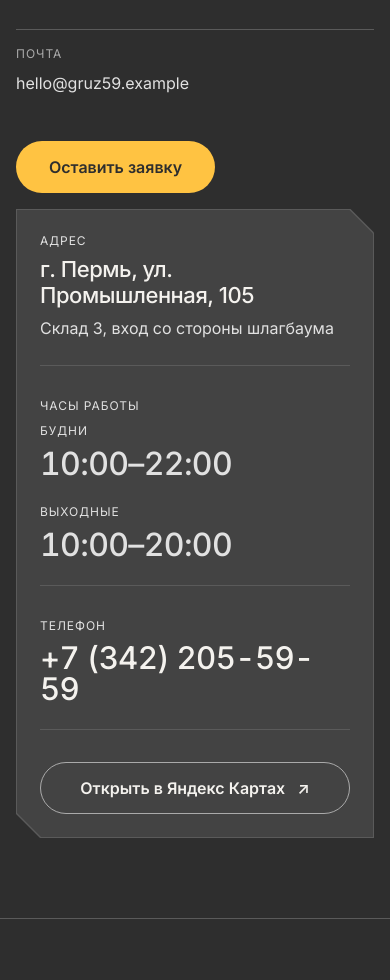
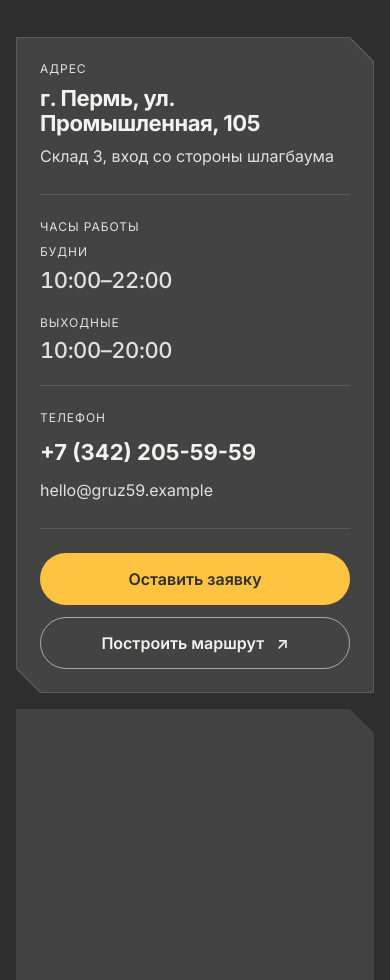
Before and after one commit to zab1yak/gruzoperevozki-landing, a website built with Vite: page index.html in a window 390 px wide. Shown: the part 10201-11181 px from the top of the page. Built offline with nearby package versions, Linux system fonts and the light colour scheme.

Commit message:
feat: yandex map in contacts
Contacts now pair an address card (address, hours, phone, email, request and route buttons) with an embedded Yandex Maps widget pinned to the building. No API key and no third-party script on our page, only an iframe with a title. The map is excluded from the reveal animation so the widget renders at full size.

```diff
--- a/src/components/animations.ts
+++ b/src/components/animations.ts
@@ -11,8 +11,6 @@ const TARGETS = [
   '.faq__item',
   '.guarantee',
   '.rating',
-  '.contacts__list > div',
-  '.contacts__actions',
 ].join(',');
 
 const HERO_TARGETS = '.hero__main > *, .quote-card';
--- a/src/components/contacts.ts
+++ b/src/components/contacts.ts
@@ -1,9 +1,18 @@
 import { company, contacts, cta, eyebrows, footer, nav } from '../content';
 import { button, sectionHead } from './ui';
 
-/** Обычная ссылка на поиск адреса в Яндекс Картах: без виджета, скриптов и iframe. */
-export function yandexMapsUrl(address: string): string {
-  return `https://yandex.ru/maps/?text=${encodeURIComponent(address)}`;
+/** Маршрут до адреса в Яндекс Картах: точку старта карты определят сами (открывается в новой вкладке). */
+export function yandexRouteUrl(address: string): string {
+  return `https://yandex.ru/maps/?rtext=~${encodeURIComponent(address)}&rtt=auto`;
+}
+
+/**
+ * Виджет Яндекс Карт без ключа и скриптов на нашей странице: iframe с меткой по координатам.
+ * Режим с меткой, а не поиск: у поиска на широком экране внизу висит пустая панель результатов.
+ */
+export function yandexMapWidgetUrl({ lat, lon }: { lat: number; lon: number }): string {
+  const point = `${lon},${lat}`;
+  return `https://yandex.ru/map-widget/v1/?ll=${encodeURIComponent(point)}&z=16&pt=${encodeURIComponent(`${point},pm2ylm`)}`;
 }
 
 export function renderContacts(): string {
@@ -20,19 +29,10 @@ export function renderContacts(): string {
   return `
     <section class="section" id="contacts" aria-labelledby="contacts-title">
       <div class="container grid grid--12 contacts">
+        <div class="span contacts__head" style="--span: 12">
+          ${sectionHead(eyebrows.contacts, contacts.title, 'contacts-title')}
+        </div>
         <div class="span contacts__info" style="--span: 5">
-          ${sectionHead(eyebrows.contacts, contacts.title, 'contacts-title')}
-          <dl class="contacts__list">
-            <div>
-              <dt class="label">${contacts.labels.email}</dt>
-              <dd><a class="contacts__link" href="mailto:${company.email}">${company.email}</a></dd>
-            </div>
-          </dl>
-          <div class="contacts__actions">
-            ${button({ label: cta.quote, href: '#quote' })}
-          </div>
-        </div>
-        <div class="span" style="--span: 7">
           <address class="card address">
             <div class="address__item">
               <p class="label">${contacts.labels.address}</p>
@@ -45,11 +45,14 @@ export function renderContacts(): string {
             </div>
             <div class="address__item">
               <p class="label">${contacts.labels.phone}</p>
-              <a class="address__phone stat-value" href="${company.phoneHref}">${company.phone}</a>
+              <a class="address__phone" href="${company.phoneHref}">${company.phone}</a>
+              <a class="contacts__link" href="mailto:${company.email}">${company.email}</a>
             </div>
+            <div class="address__actions">
+              ${button({ label: cta.quote, href: '#quote' })}
               <a
-              class="btn btn--ghost address__map"
-              href="${yandexMapsUrl(company.address)}"
+                class="btn btn--ghost"
+                href="${yandexRouteUrl(company.address)}"
                 target="_blank"
                 rel="noopener noreferrer"
               >
@@ -57,7 +60,18 @@ export function renderContacts(): string {
                 <span aria-hidden="true">↗</span>
                 <span class="visually-hidden">(${contacts.newTab})</span>
               </a>
+            </div>
           </address>
+        </div>
+        <div class="span contacts__map" style="--span: 7">
+          <iframe
+            class="contacts__frame"
+            src="${yandexMapWidgetUrl(company.coords)}"
+            title="${contacts.mapTitle}"
+            loading="lazy"
+            referrerpolicy="no-referrer-when-downgrade"
+            allowfullscreen
+          ></iframe>
         </div>
       </div>
     </section>`;
--- a/src/content.ts
+++ b/src/content.ts
@@ -15,6 +15,8 @@ export const company = {
   email: 'hello@gruz59.example',
   address: 'г. Пермь, ул. Промышленная, 105',
   addressNote: 'Склад 3, вход со стороны шлагбаума',
+  /** Координаты дома по Яндекс Картам (поиск адреса выше). */
+  coords: { lat: 57.92871, lon: 56.14802 },
   hours: [
     { days: 'Будни', time: '10:00–22:00' },
     { days: 'Выходные', time: '10:00–20:00' },
@@ -270,7 +272,8 @@ export const faq = {
 export const contacts = {
   title: 'Контакты',
   labels: { phone: 'Телефон', address: 'Адрес', hours: 'Часы работы', email: 'Почта' },
-  mapLink: 'Открыть в Яндекс Картах',
+  mapLink: 'Построить маршрут',
+  mapTitle: 'Карта: склад и офис на ул. Промышленной, 105',
   newTab: 'откроется в новой вкладке',
 };
 
--- a/src/styles/contacts.css
+++ b/src/styles/contacts.css
@@ -2,30 +2,26 @@
   align-items: stretch;
 }
 
-.contacts__info {
-  display: flex;
-  flex-direction: column;
-  gap: var(--space-6);
+.contacts__head .section__head {
+  margin-bottom: var(--space-5);
 }
 
-.contacts__info .section__head {
-  margin-bottom: 0;
+/* Карта в рамке со срезанным углом, как у карточек */
+.contacts__map {
+  position: relative;
+  min-height: 460px;
+  overflow: hidden;
+  background: var(--color-surface);
+  clip-path: var(--clip-cut);
 }
 
-.contacts__list {
-  display: grid;
-  gap: var(--space-5);
-}
-
-.contacts__list > div {
-  display: grid;
-  gap: var(--space-2);
-  padding-top: var(--space-4);
-  border-top: 1px solid var(--color-line);
-}
-
-.contacts__list dd {
-  margin: 0;
+/* Карта на всю рамку сразу, иначе виджет рисует тайлы по первоначальной высоте */
+.contacts__frame {
+  position: absolute;
+  inset: 0;
+  width: 100%;
+  height: 100%;
+  border: 0;
 }
 
 .contacts__link:hover {
@@ -47,15 +43,15 @@
   gap: var(--space-2);
 }
 
-.contacts__actions {
-  margin-top: var(--space-3);
+.hours__row .stat-value {
+  font-size: clamp(1.375rem, 1vw + 1rem, 1.75rem);
 }
 
-/* Блок адреса вместо карты */
+/* Карточка адреса рядом с картой */
 .address {
   height: 100%;
-  gap: var(--space-6);
-  padding: var(--space-7);
+  gap: var(--space-5);
+  padding: var(--space-6);
   font-style: normal;
 }
 
@@ -69,7 +65,7 @@
 .address__street {
   font-family: var(--font-display);
   font-size: var(--fs-h3);
-  font-weight: 500;
+  font-weight: 650;
   letter-spacing: -0.02em;
   line-height: 1.15;
   color: var(--color-heading);
@@ -81,8 +77,8 @@
 
 .address__phone {
   justify-self: start;
-  /* На узких экранах номер в одну строку не помещается при 32px */
-  font-size: min(var(--fs-stat), 8vw);
+  font-size: clamp(1.375rem, 1vw + 1rem, 1.75rem);
+  font-weight: 650;
   color: var(--color-heading);
   transition: color var(--dur-fast) var(--ease);
 }
@@ -91,8 +87,10 @@
   color: var(--color-accent-text);
 }
 
-.address__map {
-  justify-self: start;
+.address__actions {
+  display: flex;
+  flex-wrap: wrap;
+  gap: var(--space-3);
 }
 
 /* Подвал */
@@ -141,12 +139,12 @@
     padding: var(--space-5);
   }
 
-  .address__map {
-    justify-self: stretch;
-    padding: var(--space-3) var(--space-4);
-    white-space: normal;
-    text-align: center;
-    line-height: 1.3;
+  .address__actions .btn {
+    flex: 1 1 100%;
+  }
+
+  .contacts__map {
+    min-height: 360px;
   }
 
   .footer__top {
```
Lines whose indentation alone changed are shown as unchanged.
